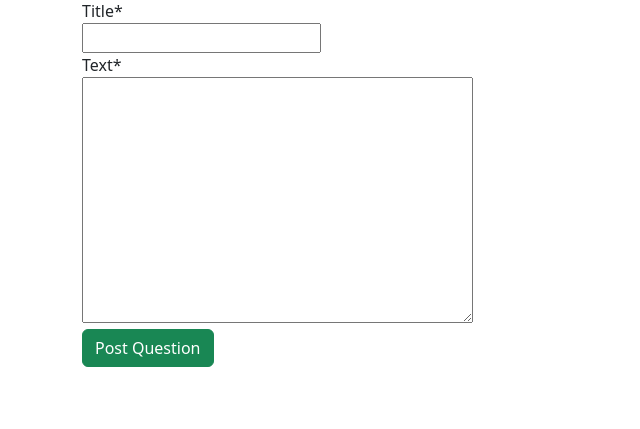
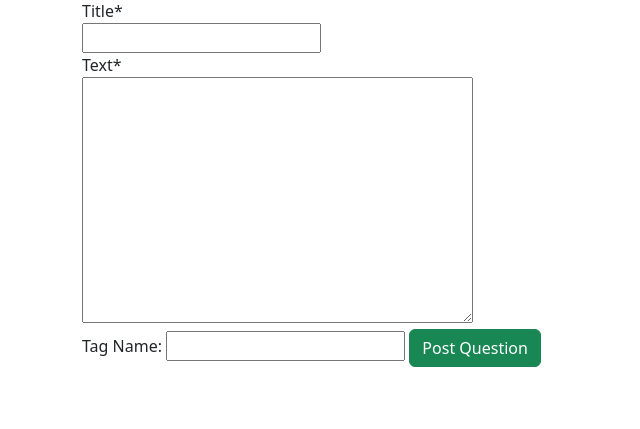
Before and after one commit to zura-chkhaidze/stackoverflowClone-master, a Django app: page /ask/ in a window 1280 px wide. Shown: the part 57-486 px from the top of the page, without its empty margins (0-640 px from the left). Run offline with Django 4.2, Linux system fonts and the light colour scheme; the visitor is signed in with stand-in values (Sample User, id 1); some libraries are stand-ins or nearby versions.

Commit message:
zura edits:Add Tag options Question Create / Edit

```diff
--- a/forum/models.py
+++ b/forum/models.py
@@ -36,3 +36,5 @@ class Answer(models.Model):
 class Tag(models.Model):
     name = models.CharField(max_length=120)
     questions = models.ManyToManyField(Question, blank=True)
+    def __str__(self) -> name:
+        return self.name
--- a/forum/views.py
+++ b/forum/views.py
@@ -54,6 +54,14 @@ class QuestionDetailView(DetailView):
 class AnswerDetailView(DetailView):
     model = Question
 
+
+class TagDetailView(DetailView):
+    model = Tag
+    fields = [
+        'name'
+    ]
+
+    template_name = 'forum/question_list.html'
 
 
 
@@ -112,7 +120,7 @@ class StaffRequiredMixin:
 
 class QuestionUpdateView(StaffRequiredMixin, LoginRequiredMixin, UpdateView):
     model = Question
-    fields = ['title', 'text']
+    fields = ['title', 'text' ,'tags']
     template_name = 'forum/question_edit.html'
 
 
--- a/templates/forum/question_add.html
+++ b/templates/forum/question_add.html
@@ -7,6 +7,8 @@
     <form action="" method="POST" enctype="multipart/form-data">
         {% csrf_token %}
         {{form|crispy}}
+        <label for="tag_name">Tag Name:</label>
+        <input type="text" id="tag_name" name="tag_name">
         <button class="btn btn-success" id="logout-btn" type="submit">Post Question</button>
 
 </form>
--- a/templates/forum/question_edit.html
+++ b/templates/forum/question_edit.html
@@ -9,6 +9,9 @@
        <form action="" method="POST" enctype="multipart/form-data">
         {% csrf_token %}
         {{form|crispy}}
+
+        <label for="tag_name">Tag Name:</label>
+        <input type="text" id="tag_name" name="tag_name">
         <button class="btn btn-success" id="logout-btn" type="submit">Edit</button>
        </form>
 
```
Also changed, not shown: forum/forms.py (+9 -3 lines).
